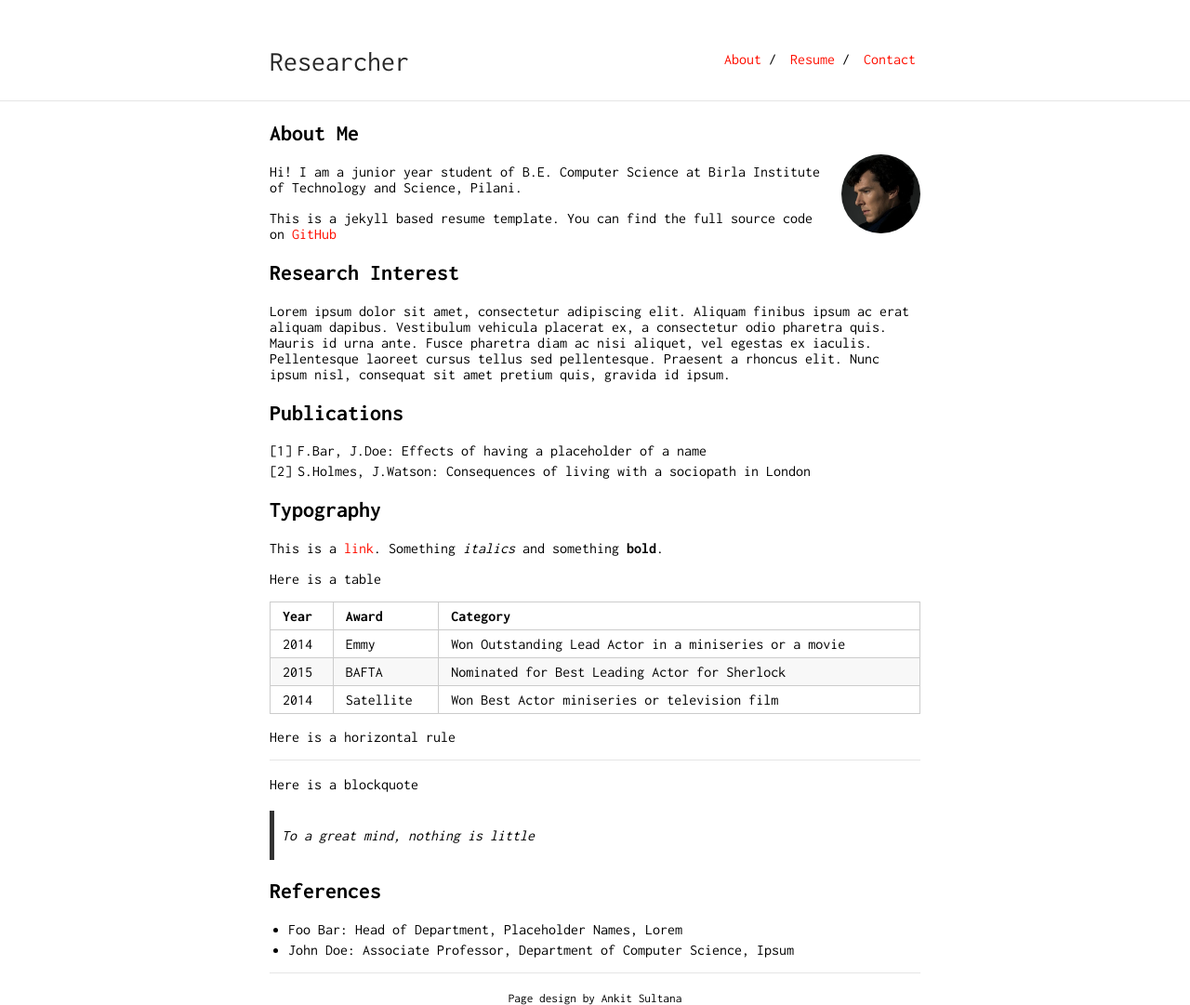
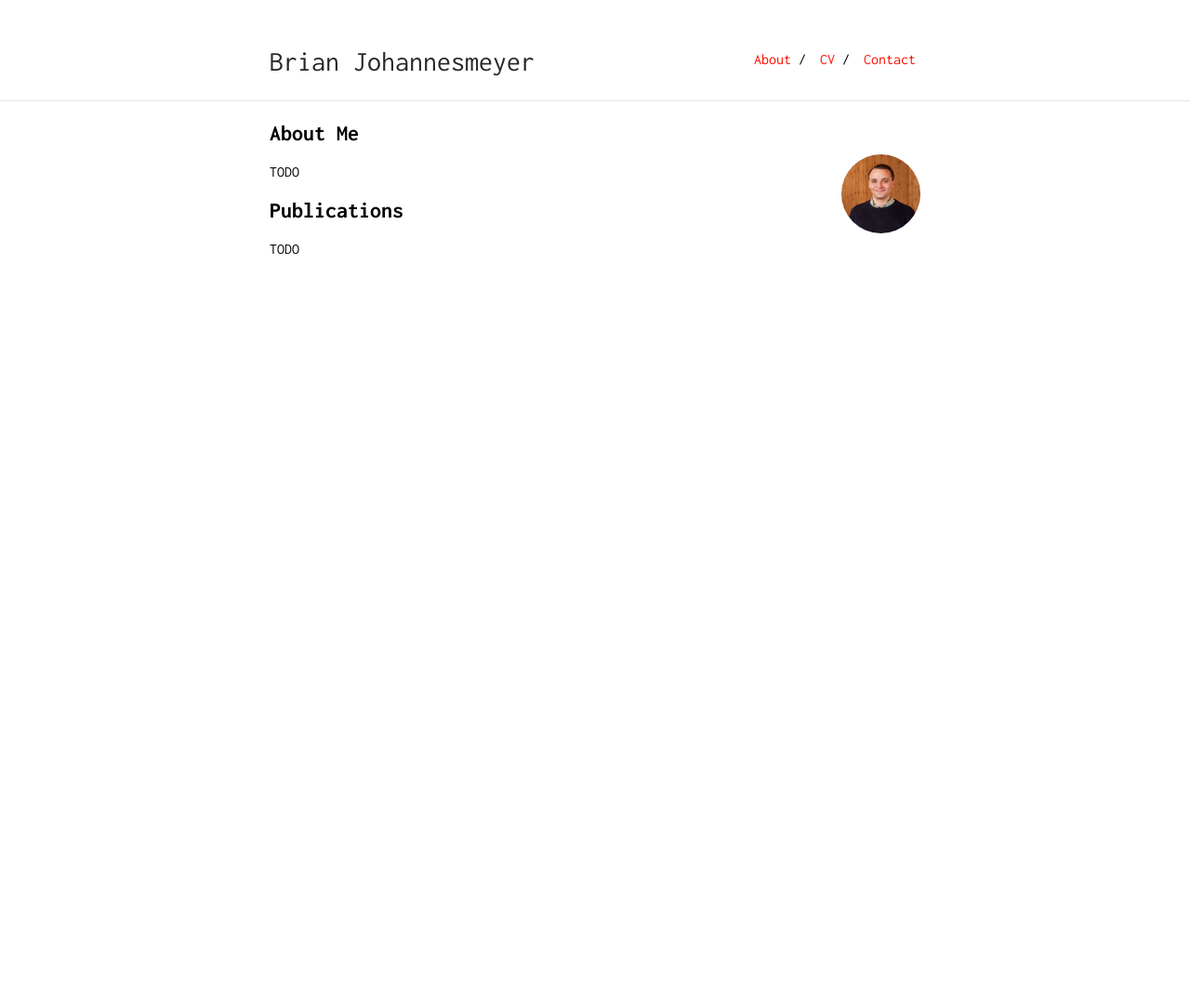
Before and after one commit to bjohannesmeyer/bjohannesmeyer.github.io, a Jekyll site: the page built from index.md, in a window 1280 px wide. Shown: the whole page at 93% size. Built offline with Jekyll 4.4.1, drawn with Linux system fonts in a browser that asks for light colours; our own code applies the rules of GitHub Pages for plain Markdown files; after the commit the page ends 900 px from its top, so only the background shows below that.

Commit message:
Remove cruft

```diff
--- a/_config.yml
+++ b/_config.yml
@@ -1,5 +1,5 @@
-title: Researcher
-url: "https://ankitsultana.com"
+title: Brian Johannesmeyer
+url: "https://bjohannesmeyer.github.io/"
 baseurl: ""
 
 markdown: kramdown
@@ -7,18 +7,14 @@ markdown: kramdown
 
 tracking_id: #
 
-footer: yes
-footer_url: "https://github.com/ankitsultana"
-footer_text: "Page design by Ankit Sultana"
-
 sass:
     style: compressed
     sass_dir: _sass
 
 nav:
  - name: "About"
-   link: "/researcher/"
- - name: "Resume"
-   link: "resume.pdf"
+   link: "/"
+ - name: "CV"
+   link: "/cv.pdf"
  - name: "Contact"
-   link: "contact"
+   link: "/contact"
--- a/index.md
+++ b/index.md
@@ -4,42 +4,10 @@ layout: default
 
 ## About Me
 
-<img class="profile-picture" src="sherlock.jpg">
+<img class="profile-picture" src="assets/headshot.jpg">
 
-Hi! I am a junior year student of B.E. Computer Science at Birla Institute of Technology and Science, Pilani.
-
-This is a jekyll based resume template. You can find the full source code on [GitHub](https://github.com/bk2dcradle/researcher)
-
-## Research Interest
-
-Lorem ipsum dolor sit amet, consectetur adipiscing elit. Aliquam finibus ipsum ac erat aliquam dapibus. Vestibulum vehicula placerat ex, a consectetur odio pharetra quis. Mauris id urna ante. Fusce pharetra diam ac nisi aliquet, vel egestas ex iaculis. Pellentesque laoreet cursus tellus sed pellentesque. Praesent a rhoncus elit. Nunc ipsum nisl, consequat sit amet pretium quis, gravida id ipsum.
+TODO
 
 ## Publications
 
-1. F.Bar, J.Doe: Effects of having a placeholder of a name
-2. S.Holmes, J.Watson: Consequences of living with a sociopath in London
-
-## Typography
-
-This is a [link](http://google.com). Something *italics* and something **bold**.
-
-Here is a table
-
-Year | Award | Category
------|-------|--------
-2014 | Emmy  | Won Outstanding Lead Actor in a miniseries or a movie
-2015 | BAFTA | Nominated for Best Leading Actor for Sherlock
-2014 | Satellite | Won Best Actor miniseries or television film
-
-Here is a horizontal rule
-
----
-
-Here is a blockquote
-
-> To a great mind, nothing is little
-
-## References
-
-* Foo Bar: Head of Department, Placeholder Names, Lorem
-* John Doe: Associate Professor, Department of Computer Science, Ipsum
+TODO
```
Also changed, not shown: assets/headshot.jpg (added), bits-logo.png (deleted), sherlock.jpg (deleted), 1 other file.
